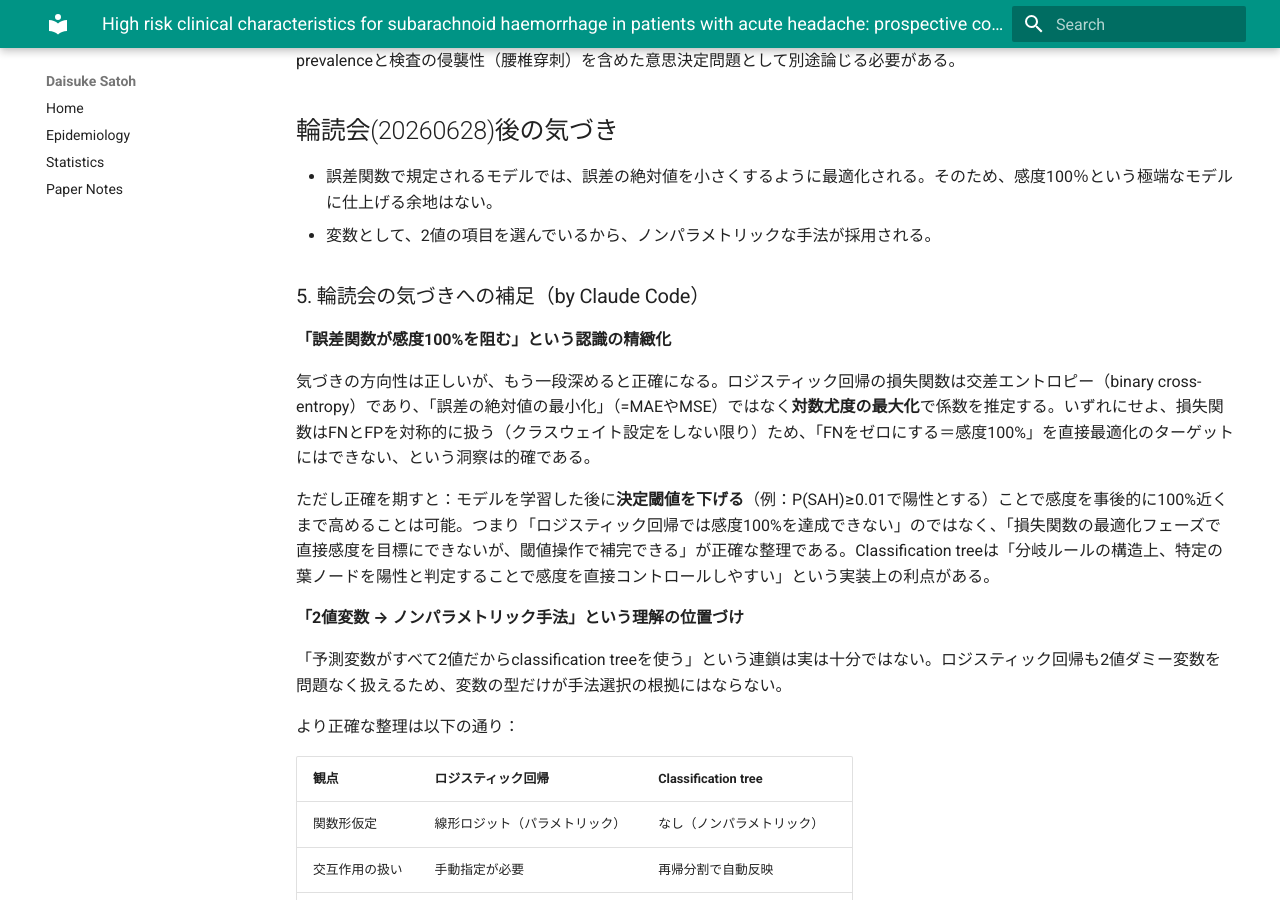
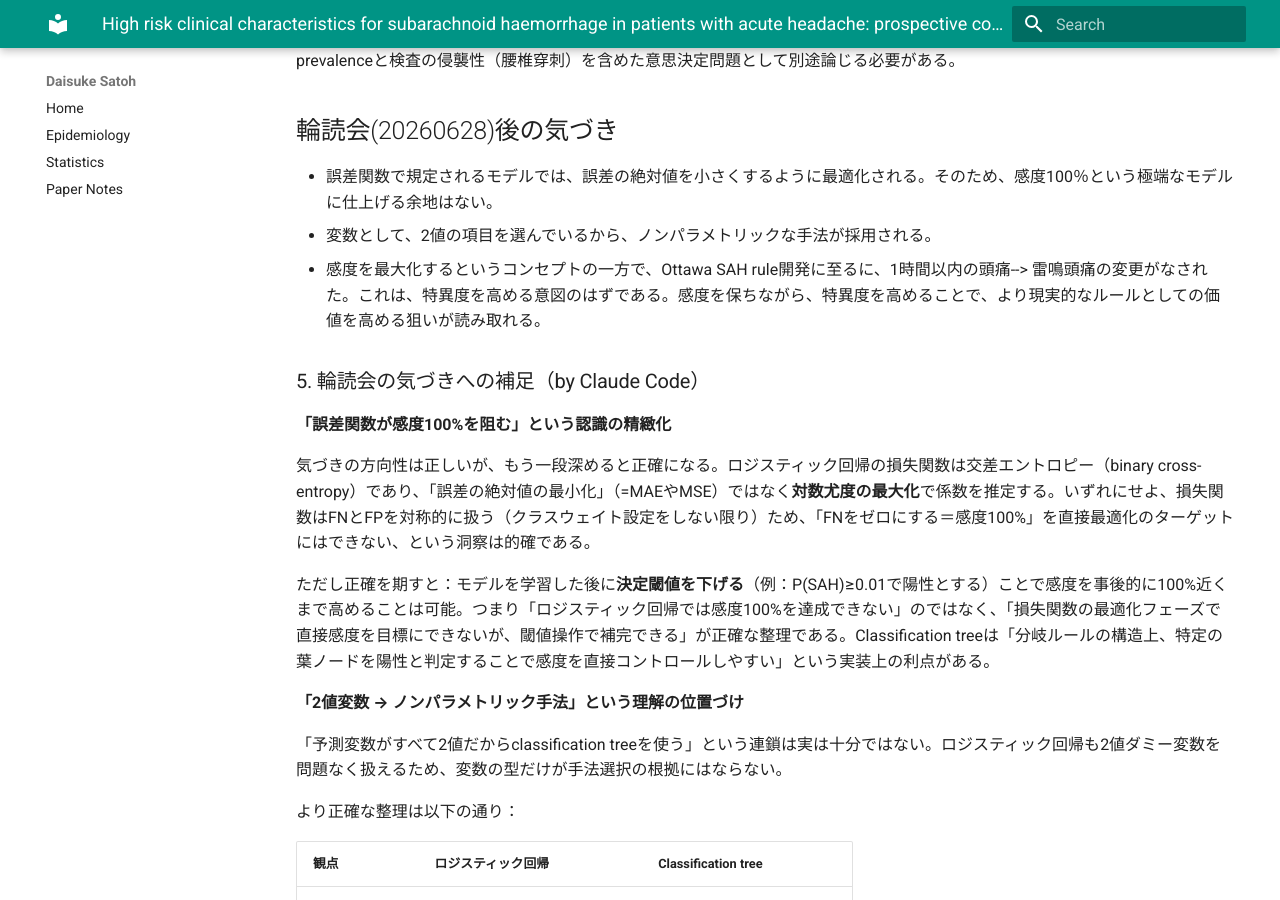
Before and after one commit to dsatoh20/dsatoh20.github.io, an MkDocs documentation site: the page built from docs/paper_notes/2026-06-14_Perry2010_clinical_dicision_rule_for_SAH.md, in a window 1280 px wide and 900 px high, scrolled down 2981 px. Built offline with MkDocs 1.6.1 and Material for MkDocs 9.7.7, drawn with Linux system fonts in a browser that asks for light colours.

Commit message:
sync: update from career repo

```diff
--- a/docs/paper_notes/2026-06-14_Perry2010_clinical_dicision_rule_for_SAH.md
+++ b/docs/paper_notes/2026-06-14_Perry2010_clinical_dicision_rule_for_SAH.md
@@ -82,7 +82,7 @@ Ottawa SAH Rulesの「7項目のうち1つでも陽性なら高リスク」と
 ## 輪読会(20260628)後の気づき
 - 誤差関数で規定されるモデルでは、誤差の絶対値を小さくするように最適化される。そのため、感度100％という極端なモデルに仕上げる余地はない。
 - 変数として、2値の項目を選んでいるから、ノンパラメトリックな手法が採用される。
-
+- 感度を最大化するというコンセプトの一方で、Ottawa SAH rule開発に至るに、1時間以内の頭痛--> 雷鳴頭痛の変更がなされた。これは、特異度を高める意図のはずである。感度を保ちながら、特異度を高めることで、より現実的なルールとしての価値を高める狙いが読み取れる。
 ### 5. 輪読会の気づきへの補足（by Claude Code）
 
 **「誤差関数が感度100%を阻む」という認識の精緻化**
```
